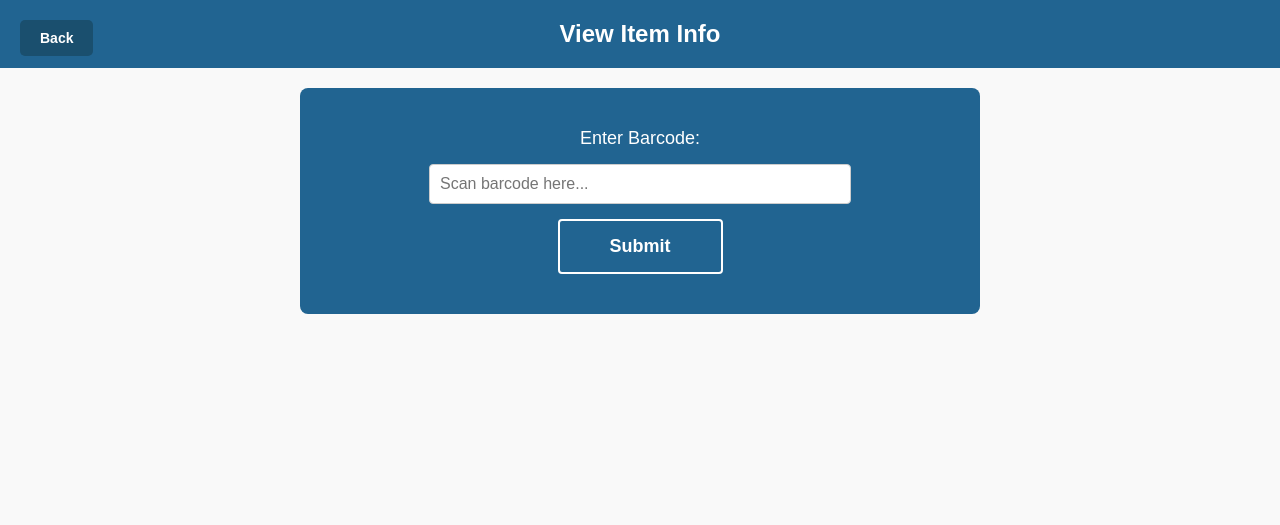
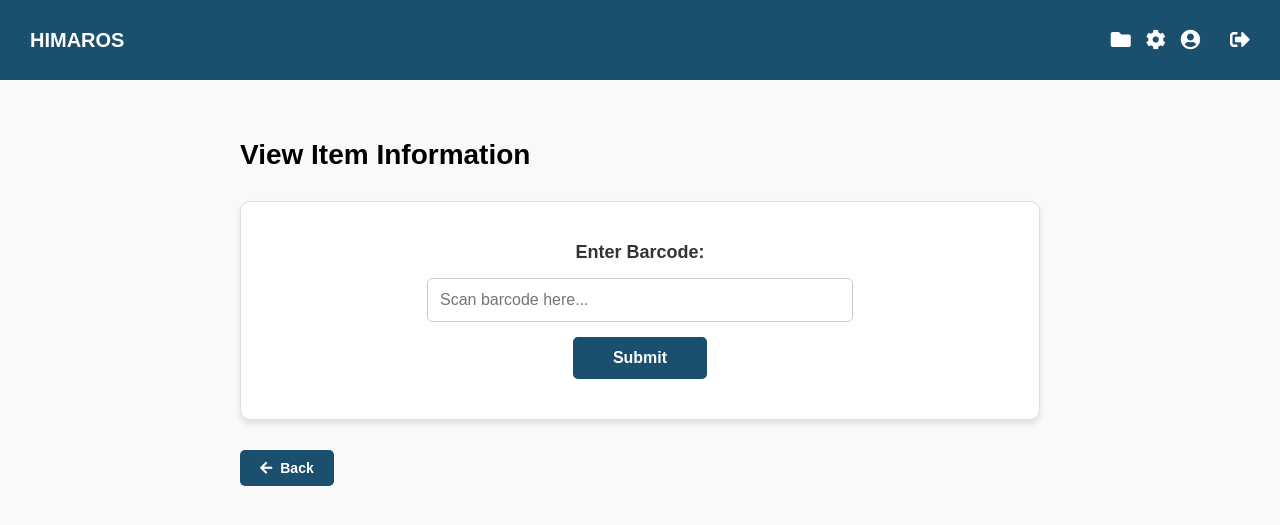
Before and after one commit to CS-UCY-EPL343/epl343.winter24.team12, a PHP site: page /backend/common/view_item_info.php in a window 1280 px wide. Shown: the top 525 px of the page. Run offline with PHP 8.4, Linux system fonts and the light colour scheme; the visitor is signed in with stand-in values (Sample User, id 1).

Commit message:
Change View Item
changed front-end of the view item common page. Added the top navigation bar, changed some more.

```diff
--- a/backend/common/view_item_info.php
+++ b/backend/common/view_item_info.php
@@ -24,42 +24,77 @@ $back_link = isset($dashboard_links[$role]) ? $dashboard_links[$role] : '../logi
 
 <!DOCTYPE html>
 <html lang="en">
+
 <head>
     <meta charset="UTF-8">
     <meta name="viewport" content="width=device-width, initial-scale=1.0">
     <title>View Item Info</title>
+    <link href="https://cdnjs.cloudflare.com/ajax/libs/font-awesome/5.15.4/css/all.min.css" rel="stylesheet">
     <style>
-        /* general body styling */
+        /* General Body Styling */
         body {
-            font-family: Arial, sans-serif;
+            font-family: 'Arial', sans-serif;
             background-color: #f9f9f9;
             margin: 0;
             padding: 0;
         }
 
-        /* header styling */
-        h1 {
-            background-color: #216491;
+        .navbar {
+            background-color: #1a4f6e;
             color: white;
-            padding: 20px;
-            margin: 0;
-            font-size: 24px;
-            text-align: center;
+            display: flex;
+            justify-content: space-between;
+            padding: 10px 30px;
+            align-items: center;
+            height: 60px;
+            position: fixed;
+            top: 0;
+            left: 0;
+            right: 0;
+            z-index: 1000;
         }
 
-        /* form container styling */
+        .navbar .logo {
+            font-size: 20px;
+            font-weight: bold;
+        }
+
+        .navbar .icons {
+            display: flex;
+            gap: 15px;
+            align-items: center;
+        }
+
+        .navbar .icons i {
+            color: white;
+            font-size: 20px;
+            cursor: pointer;
+        }
+
+        .dashboard-container {
+            margin: 100px auto;
+            max-width: 800px;
+            padding: 20px;
+        }
+
+        h1 {
+            color: black;
+            margin-bottom: 30px;
+            font-size: 28px;
+            text-align: left;
+            font-weight: bold;
+        }
+
         .scan-box {
-            background-color: #216491;
-            color: white;
-            border-radius: 8px;
+            background-color: white;
+            border: 1px solid #ddd;
+            border-radius: 10px;
             padding: 40px;
-            margin: 20px auto;
+            box-shadow: 0 4px 6px rgba(0, 0, 0, 0.1);
             display: flex;
-            justify-content: center;
+            flex-direction: column;
             align-items: center;
-            width: 90%;
-            max-width: 600px;
-            flex-direction: column;
+            margin-bottom: 30px;
         }
 
         .scan-section {
@@ -72,47 +107,44 @@ $back_link = isset($dashboard_links[$role]) ? $dashboard_links[$role] : '../logi
 
         .scan-section label {
             font-size: 18px;
-            color: white;
+            font-weight: bold;
+            color: #333;
         }
 
         .scan-section input {
-            padding: 10px;
+            padding: 12px;
             font-size: 16px;
-            border-radius: 4px;
+            border-radius: 5px;
             border: 1px solid #ccc;
             width: 100%;
             max-width: 400px;
         }
 
         .scan-section button {
-            background-color: #216491;
+            background-color: #1a4f6e;
             color: white;
-            padding: 15px 50px;
-            border: 2px solid white;
-            border-radius: 4px;
+            padding: 12px 40px;
+            border: none;
+            border-radius: 5px;
             cursor: pointer;
-            font-size: 18px;
+            font-size: 16px;
             font-weight: bold;
-            text-align: center;
+            transition: background-color 0.3s ease;
         }
 
         .scan-section button:hover {
-            background-color: #1a4f6e;
-            border-color: #ffc107;
+            background-color: #155bb5;
         }
 
         #item-info {
             margin-top: 20px;
             padding: 20px;
-            border: 1px solid #d9d9d9;
+            border: 1px solid #ddd;
             border-radius: 8px;
             background-color: #ffffff;
             color: #333;
-            display: none; /* hidden by default */
+            display: none;
             box-shadow: 0 4px 6px rgba(0, 0, 0, 0.1);
-            max-width: 600px;
-            margin-left: auto;
-            margin-right: auto;
             text-align: left;
         }
 
@@ -123,9 +155,6 @@ $back_link = isset($dashboard_links[$role]) ? $dashboard_links[$role] : '../logi
 
         /* Back Button */
         .back-button {
-            position: absolute;
-            top: 20px;
-            left: 20px;
             background-color: #1a4f6e;
             color: white;
             border: none;
@@ -135,18 +164,48 @@ $back_link = isset($dashboard_links[$role]) ? $dashboard_links[$role] : '../logi
             font-weight: bold;
             cursor: pointer;
             text-decoration: none;
-            display: flex;
+            display: inline-flex;
             align-items: center;
             gap: 8px;
+            margin-bottom: 20px;
+            transition: background-color 0.3s ease;
         }
 
         .back-button:hover {
             background-color: #155bb5;
         }
+
+        .back-button i {
+            font-size: 14px;
+        }
     </style>
 </head>
+
 <body>
-    <h1>View Item Info</h1>
+
+    <!-- Top Navigation Bar -->
+    <div class="navbar">
+        <div class="logo">
+            <strong>HIMAROS</strong>
+        </div>
+        <div class="icons">
+            <i class="fas fa-folder" title="Files"></i>
+            <i class="fas fa-cog" title="Settings"></i>
+            <i class="fas fa-user-circle" title="Profile"></i>
+            <!-- Add Logout Icon -->
+            <a href="../common/logout.php" title="Logout" style="color: white; text-decoration: none; margin-left: 15px;">
+                <i class="fas fa-sign-out-alt"></i>
+            </a>
+        </div>
+    </div>
+
+
+
+    </div>
+    <div class="dashboard-container">
+        <h1>View Item Information</h1>
+
+
 
         <!-- scan box -->
         <div class="scan-box">
@@ -160,9 +219,12 @@ $back_link = isset($dashboard_links[$role]) ? $dashboard_links[$role] : '../logi
         <!-- container to display item info or error -->
         <div id="item-info"></div>
 
-    <!-- back button -->
-    <button class="back-button" onclick="location.href='<?php echo $back_link; ?>'">Back</button>
+        <!-- Back Button -->
+        <button class="back-button" onclick="history.back();">
+            <i class="fas fa-arrow-left"></i> Back
+        </button>
 
+    </div>
     <script>
         document.getElementById('submit-button').addEventListener('click', function(e) {
             const barcode = document.getElementById('barcode').value;
@@ -170,8 +232,13 @@ $back_link = isset($dashboard_links[$role]) ? $dashboard_links[$role] : '../logi
             // send the barcode to the server using fetch
             fetch('process_barcode.php', {
                     method: 'POST',
-                headers: { 'Content-Type': 'application/x-www-form-urlencoded' },
-                body: new URLSearchParams({ barcode: barcode, action: 'view' })
+                    headers: {
+                        'Content-Type': 'application/x-www-form-urlencoded'
+                    },
+                    body: new URLSearchParams({
+                        barcode: barcode,
+                        action: 'view'
+                    })
                 })
                 .then(response => response.text())
                 .then(data => {
@@ -188,4 +255,5 @@ $back_link = isset($dashboard_links[$role]) ? $dashboard_links[$role] : '../logi
         });
     </script>
 </body>
+
 </html>
```
Lines whose indentation alone changed are shown as unchanged.
